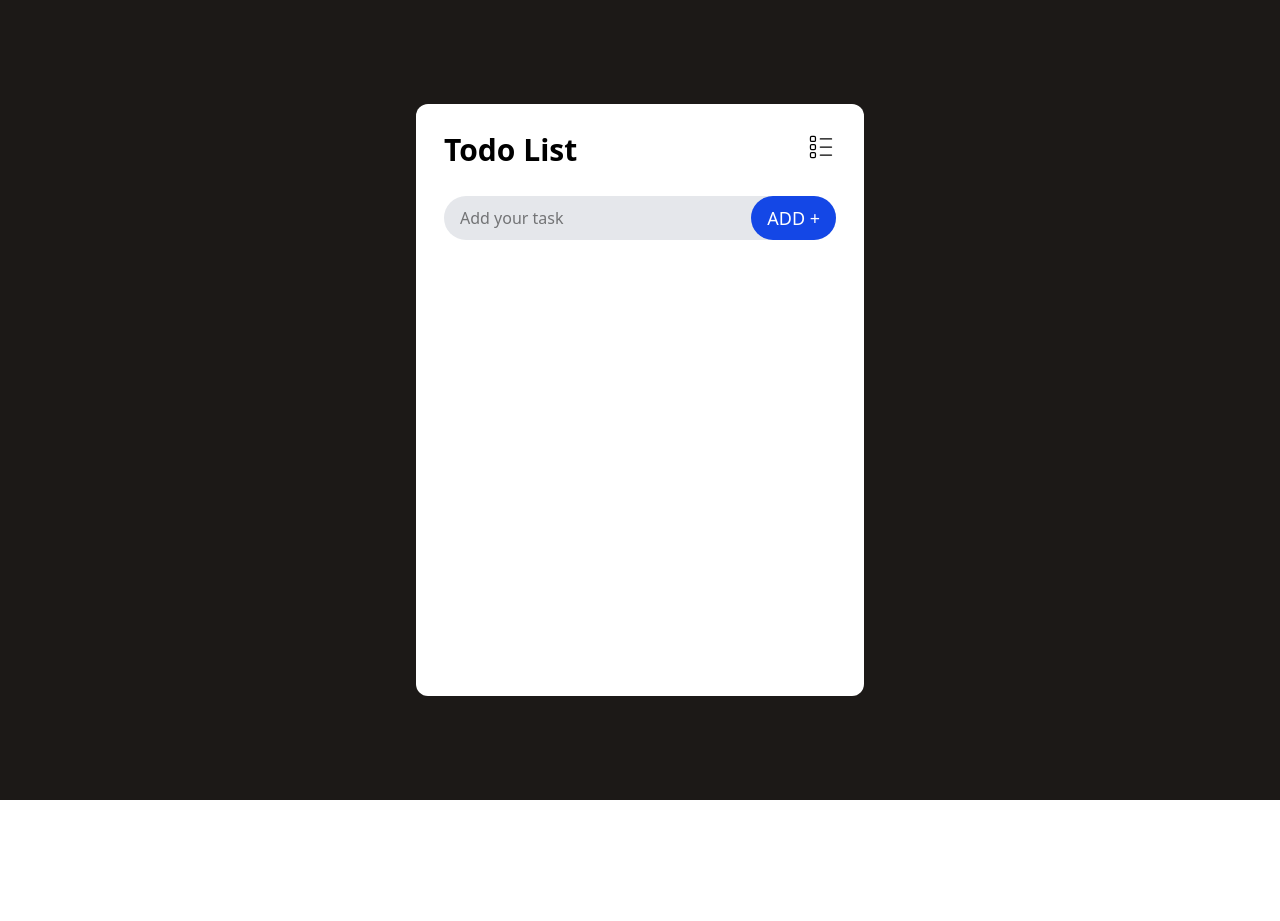
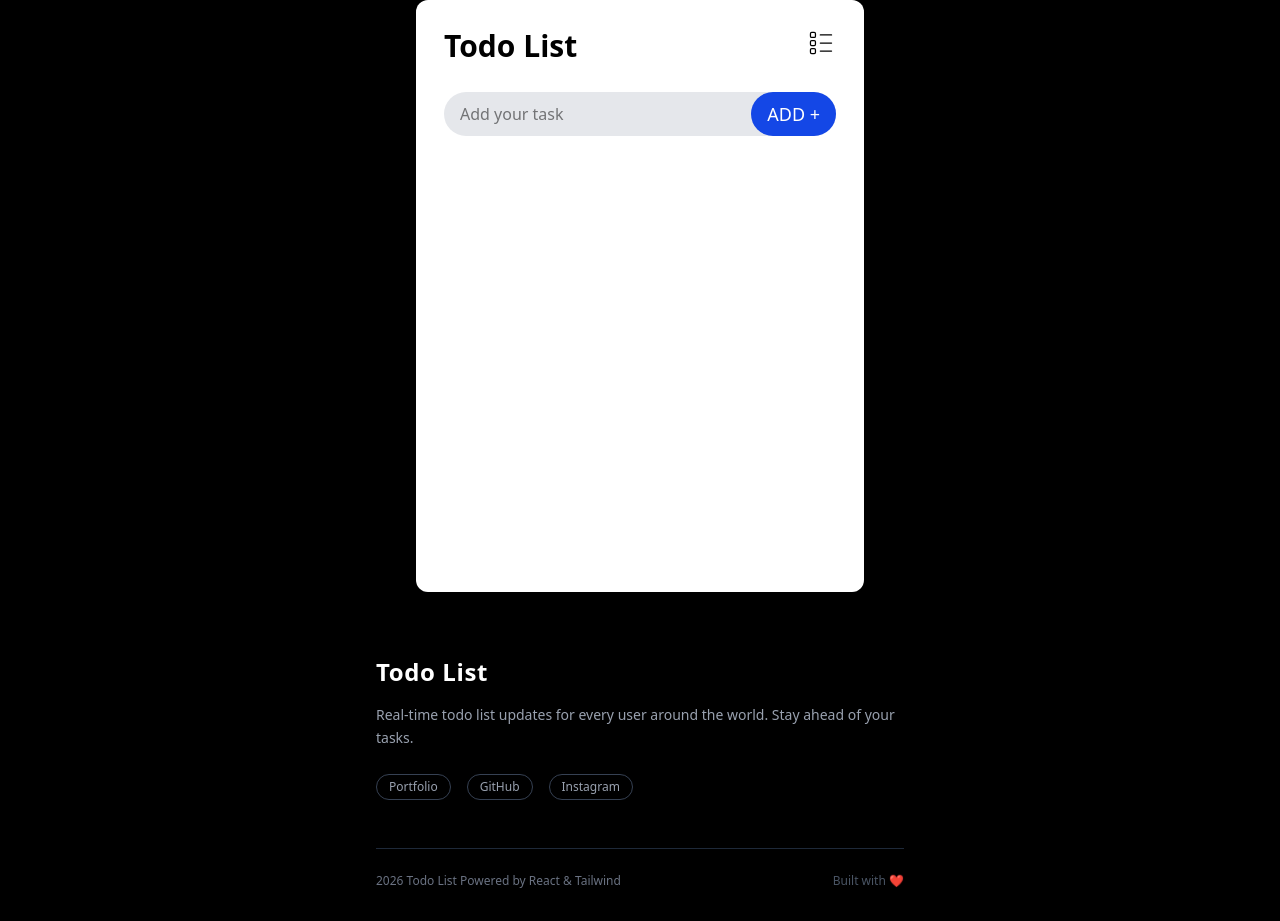
Before and after one commit to twin-flash/Todo, a React (Vite) app: page / in a window 1280 px wide. Before the commit the page ends 800 px from the top, so only its background shows below. Built offline with nearby package versions, Linux system fonts and the light colour scheme.

Commit message:
Added Footer

```diff
--- a/src/App.jsx
+++ b/src/App.jsx
@@ -1,9 +1,11 @@
 import Todo from './Todo'
+import Footer from './Footer'
 
 const App = () => {
   return (
-    <div className='bg-stone-900 min-h-screen grid'>
+    <div className='bg-black min-h-screen grid'>
     <Todo/>
+    <Footer></Footer>
     </div>
   )
 }
--- /dev/null
+++ b/src/Footer.jsx
@@ -0,0 +1,61 @@
+import { useState } from "react";
+
+const Footer = () => {
+  const [email, setEmail] = useState("");
+  const [subscribed, setSubscribed] = useState(false);
+
+  const handleSubscribe = () => {
+    if (email.trim()) {
+      setSubscribed(true);
+      setEmail("");
+    }
+  };
+
+  return (
+    <footer className="bg-black text-white pt-16 pb-8 px-6 md:max-w-xl mx-auto">
+      {/* Top Section */}
+      <div className="sm:grid-cols-2 lg:grid-cols-4 gap-10 mb-12">
+        {/* Brand */}
+        <div className="flex flex-col gap-4">
+          <h2 className="text-2xl font-bold text-white tracking-wide">
+            Todo List
+          </h2>
+          <p className="text-gray-400 text-sm leading-relaxed">
+            Real-time todo list updates for every user around the world. Stay
+            ahead of your tasks.
+          </p>
+          {/* Socials */}
+          <div className="flex gap-4 mt-2">
+            {[
+              { name: "Portfolio", url: "#" },
+              { name: "GitHub", url: "https://github.com/twin-flash" },
+              { name: "Instagram", url: "https://www.instagram.com/twin_flash/" },
+            ].map((s) => (
+              <a
+                key={s.name}
+                href={s.url}
+                target="_blank"
+                rel="noreferrer"
+                className="text-xs text-gray-400 hover:text-white transition-colors duration-200 border border-gray-700 hover:border-white px-3 py-1 rounded-full"
+              >
+                {s.name}
+              </a>
+            ))}
+          </div>
+        </div>
+      </div>
+
+      {/* Divider */}
+      <div className="max-w-6xl mx-auto border-t border-gray-800 pt-6 flex flex-col sm:flex-row justify-between items-center gap-3">
+        <p className="text-gray-500 text-xs">
+          2026 Todo List Powered by React & Tailwind
+        </p>
+        <p className="text-gray-600 text-xs">
+          Built with ❤️
+        </p>
+      </div>
+    </footer>
+  );
+};
+
+export default Footer;
--- a/src/Todo.jsx
+++ b/src/Todo.jsx
@@ -37,7 +37,7 @@ const Todo = () => {
     localStorage.setItem("TodoList Mohan", JSON.stringify(todolist));
   }, [todolist]);
   return (
-    <div className="bg-white place-self-center min-w-full flex flex-col p-7 min-h-full rounded-xl md:min-w-md md:min-h-148">
+    <div className="bg-white place-self-center min-w-full flex flex-col p-7 min-h-148 rounded-xl md:min-w-md md:min-h-148">
       {/* -----title----- */}
       <div className="text-2xl md:text-3xl font-semibold flex justify-between">
         <h2>Todo List</h2>
```
